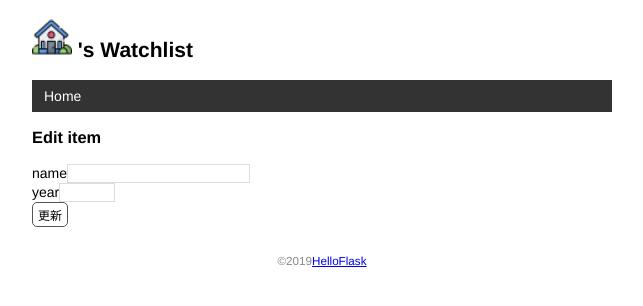
After one commit to cmk271314/watchlist, a Flask app: template templates/edit.html in a window 1280 px wide. The commit adds this page. Shown: the top 306 px of the page, without its empty margins (318-961 px from the left). Run offline with Flask 2, Linux system fonts and the light colour scheme; the template is opened without the code that fills it, so the values that code supplies are empty.

Commit message:
Create,edit and delete item by form

```diff
--- a/app.py
+++ b/app.py
@@ -2,7 +2,7 @@
 import click
 import os
 import sys
-from flask import Flask, url_for, render_template
+from flask import Flask, url_for, render_template, request, redirect, flash
 from flask_sqlalchemy import SQLAlchemy
 
 WIN = sys.platform.startswith('win')
@@ -15,17 +15,65 @@ app = Flask(__name__)
 
 app.config['SQLALCHEMY_DATABASE_URI'] = prefix + os.path.join(app.root_path, 'data.db')
 app.config['SQLALCHEMY_TRACK_MODIFICATIONS'] = False  # 关闭对模型修改的监控
-
+# app.config['SECRET_KEY'] = 'dev'  # 等同于 app.secret_key = 'dev'
+app.secret_key = 'dev'
 # 在扩展类实例化前加载配置
 db = SQLAlchemy(app)  # 初始化扩展，传入程序实例 app
 
 
-@app.route('/')
+@app.route('/', methods=['GET', 'POST'])
 def index():
+    if request.method == 'POST':  # 判断是否是 POST 请求
+        # 获取表单数据
+        title = request.form.get('title')  # 传入表单对应输入字段的 name 值
+        year = request.form.get('year')  # 传入表单对应输入字段的 name 值
+        # 验证数据
+        if not title or not year or len(year) > 4 or len(title) > 60:
+            flash('Invalid input.')  # 显示错误信息
+            return redirect(url_for('index'))  # 重定向回主页
+        # 保存表单数据到数据库
+        movie = Movie(title=title, year=year)  # 创建记录
+        db.session.add(movie)  # 添加到数据库会话
+        db.session.commit()  # 提交数据库会话
+        flash('Item created.')  # 显示成功创建的提示
+        return redirect(url_for('index'))
+
     # user = User.query.first()  # 读取用户记录
     movies = Movie.query.all()  # 读取电影记录
     # return render_template('index.html', user=user, movies=movies)
     return render_template('index.html', movies=movies)
+
+
+# 编辑条目
+@app.route('/movie/edit/<int:movie_id>', methods=['GET', 'POST'])
+def edit(movie_id):
+    movie = Movie.query.get_or_404(movie_id)
+
+    if request.method == 'POST':  # 处理编辑表单的提交请求
+        title = request.form['title']
+        year = request.form['year']
+
+        if not title or not year or len(year) > 4 or len(title) > 60:
+            flash('Invalid input.')
+            return redirect(url_for('edit', movie_id=movie_id))  # 重定向回对应的编辑页面
+
+        movie.title = title  # 更新标题
+        movie.year = year  # 更新年份
+        db.session.commit()  # 提交数据库会话
+        flash('Item updated.')
+        return redirect(url_for('index'))  # 重定向回主页
+
+    return render_template('edit.html', movie=movie)  # 传入被编辑的电影记录
+
+
+# 删除条目
+@app.route('/movie/delete/<int:movie_id>', methods=['post'])
+def delete(movie_id):
+    movie = Movie.query.get_or_404(movie_id)  # 获取电影记录
+    db.session.delete(movie)  # 删除对应的记录
+    db.session.commit()  # 提交数据库会话
+    flash('Item deleted.')
+    return redirect(url_for('index'))  # 重定向回主页
 
 
 @app.route('/hello')
--- a/static/css/style.css
+++ b/static/css/style.css
@@ -91,3 +91,51 @@ nav li a:hover {
     border-radius: 5px;
     padding: 3px 5px;
 }
+
+/*覆盖某些浏览器对input元素定义的字体*/
+input[type=submit] {
+    font-family: inherit;
+}
+
+input[type=text] {
+    border: 1px solid #ddd;
+
+}
+
+input[name=year] {
+    width: 50px;
+}
+
+.btn {
+    font-size: 12px;
+    padding: 3px 5px;
+    text-decoration: none;
+    cursor: pointer;
+    background-color: white;
+    color: black;
+    border: 1px solid #555555;
+    border-radius: 5px;
+}
+
+.btn:hover {
+    text-decoration: none;
+    background-color: black;
+    color: white;
+    border: 1px solid black;
+}
+
+
+.alert {
+    position: relative;
+    padding: 7px;
+    margin: 7px 0;
+    border: 1px solid transparent;
+    color: #004085;
+    background-color: #b8daff;
+    border-radius: 5px;
+}
+
+.inline-form {
+    display: inline;
+
+}
--- a/templates/base.html
+++ b/templates/base.html
@@ -4,6 +4,7 @@
     {% block head %}
         <meta charset="UTF-8">
         <meta name="viewport" content="width=device-width, initial-scale=1.0">
+
 
         <title>{{ user.name }}'s Watchlist</title>
 
@@ -12,6 +13,12 @@
     {% endblock head %}
 </head>
 <body>
+<!-- 插入到页面标题上方 -->
+{% for message in get_flashed_messages() %}
+    <div class="alert">
+        {{ message }}
+    </div>
+{% endfor %}
 <h2>
     <img alt="Avatar" class="avatar" src="{{ url_for('static',filename='images/home.png') }}">
     {{ user.name }}'s Watchlist
--- /dev/null
+++ b/templates/edit.html
@@ -0,0 +1,11 @@
+{% extends 'base.html' %}
+{% block content %}
+    <h3>Edit item</h3>
+    <form method="post">
+        name<input type="text" name="title" autocomplete="off" value="{{ movie.title }}">
+        <br>
+        year<input type="text" name="year" autocomplete="off" value="{{ movie.year }}">
+        <br>
+        <input class="btn" type="submit" name="submit" value="更新">
+    </form>
+{% endblock content %}
```
Also changed, not shown: templates/index.html (+12 -1 lines).
